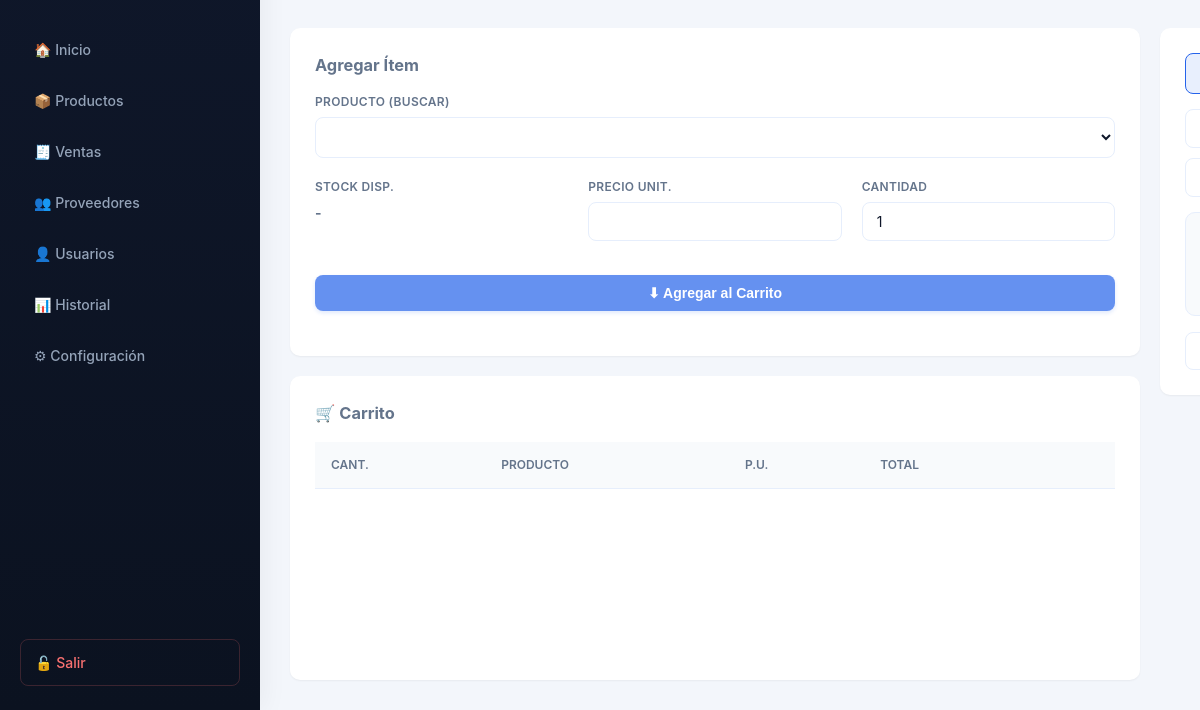
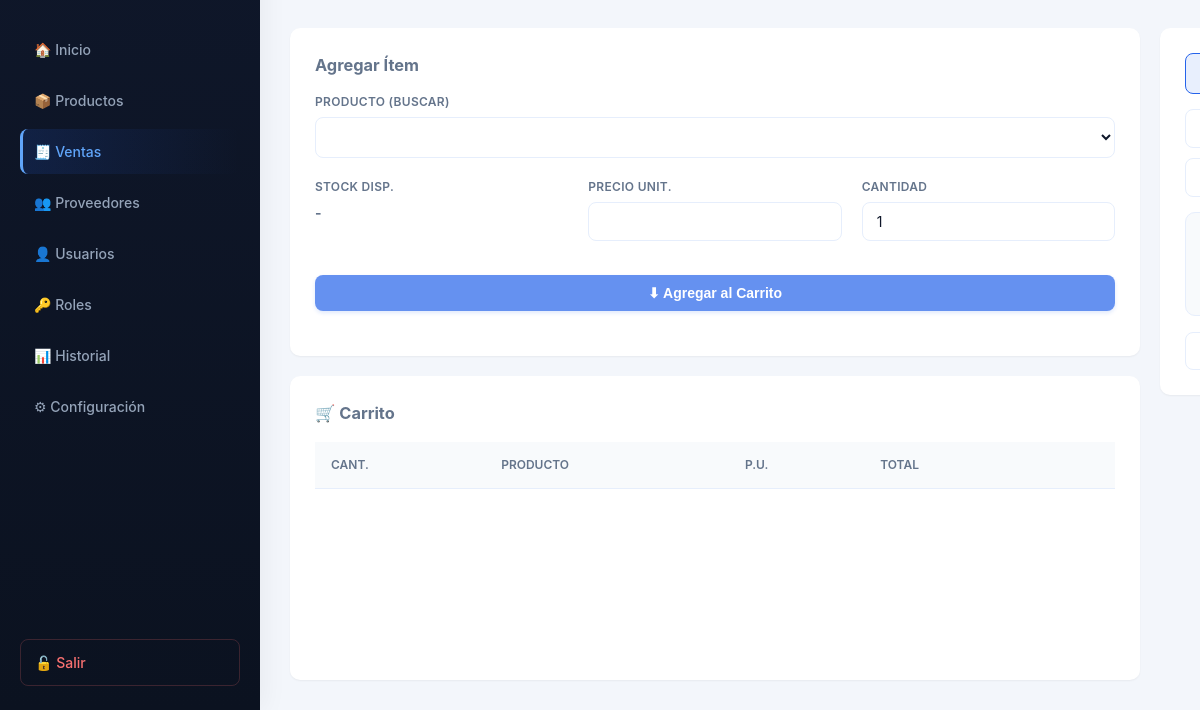
Before and after one commit to JakMolina/ferreteria-molina-2026, an Electron app: page src/renderer/modules/sales/pos.html in a window 1200 px wide. Shown: the part 90-800 px from the top of the page. Drawn offline with Linux system fonts and the light colour scheme; no server answers.

Commit message:
Se agrego el apartado de roles en el menu izquierdo del programa

```diff
--- a/src/renderer/modules/sales/pos.html
+++ b/src/renderer/modules/sales/pos.html
@@ -44,9 +44,10 @@
             <nav class="menu">
                 <a href="../home/index.html">🏠 Inicio</a>
                 <a href="../products/list.html">📦 Productos</a>
-                <a href="../sales/daily.html">🧾 Ventas</a>
+                <a href="../sales/daily.html"  class="active">🧾 Ventas</a>
                 <a href="../providers/list.html">👥 Proveedores</a>
                 <a href="../users/list.html">👤 Usuarios</a>
+                <a href="../users/roles.html">🔑 Roles</a>
                 <a href="../sales/history.html">📊 Historial</a>
                 <a href="../settings/settings.html">⚙ Configuración</a>
                 <a href="../auth/login.html" class="btn-logout">🔓 Salir</a>
```
Also changed, not shown: src/renderer/modules/home/index.html (+1 -0 lines), src/renderer/modules/products/form.html (+1 -0 lines), src/renderer/modules/products/list.html (+1 -0 lines), src/renderer/modules/providers/form.html (+1 -0 lines), src/renderer/modules/providers/list.html (+1 -0 lines), src/renderer/modules/sales/daily.html (+1 -0 lines), src/renderer/modules/sales/history.html (+1 -0 lines), src/renderer/modules/settings/settings.html (+1 -0 lines).
